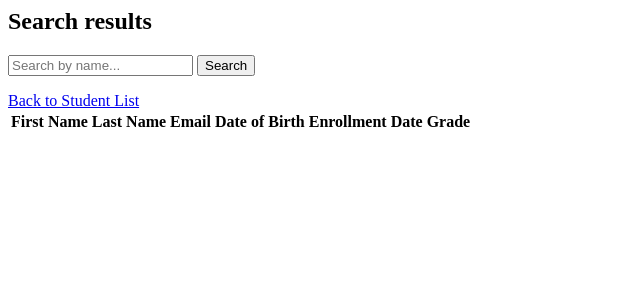
After one commit to IanYuan00/GNG5300_FullStackDevelopment, a Django app: page /student/search/ in a window 1280 px wide. The commit adds this page. Shown: the top 300 px of the page, without its empty margins (0-640 px from the left). Run offline with Django 4.2, Linux system fonts and the light colour scheme; lists and menus that the app fills with data are empty.

Commit message:
Search functionality

```diff
--- /dev/null
+++ b/student_management/student/templates/student/search.html
@@ -0,0 +1,43 @@
+{% block title %}
+<h2>Search results</h2>
+{% endblock %}
+
+{% block content %}
+<form method="GET" action="{% url 'student_search' %}">
+    <input type="text" name="q" placeholder="Search by name..." />
+    <button type="submit">Search</button>
+</form>
+
+<!-- Display error message if no students found and search query exists -->
+{% if query and not students %}
+<p style="color: red;">No students found matching "{{ query }}".</p>
+{% endif %}
+
+<!-- Display student detail -->
+{% block student %}
+<table>
+    <thead>
+        <tr>
+            <th>First Name</th>
+            <th>Last Name</th>
+            <th>Email</th>
+            <th>Date of Birth</th>
+            <th>Enrollment Date</th>
+            <th>Grade</th>
+        </tr>
+    </thead>
+    {% for student in students %}
+    <tbody>
+        <tr>
+            <td>{{ student.first_name }}</td>
+            <td>{{ student.last_name }}</td>
+            <td>{{ student.email }}</td>
+            <td>{{ student.date_of_birth }}</td>
+            <td>{{ student.enrollment_date }}</td>
+            <td>{{ student.grade }}</td>
+        </tr>
+    </tbody>
+    {% endfor %}
+    {% endblock %}
+    <a href="{% url 'student_index' %}">Back to Student List</a>
+    {% endblock %}
--- a/student_management/student/urls.py
+++ b/student_management/student/urls.py
@@ -9,6 +9,7 @@ urlpatterns = [
     path("student/add/", views.student_add, name="student_add"),
     path("student/<int:pk>/edit/", views.student_edit, name="student_edit"),
     path("student/<int:pk>/delete/", views.student_delete, name="student_delete"),
+    path("student/search/", views.student_search, name="student_search"),
 
     #Authentication
     path('login/', auth_views.LoginView.as_view(template_name='registration/login.html'), name='login'),
--- a/student_management/student/views.py
+++ b/student_management/student/views.py
@@ -7,7 +7,10 @@ from django.contrib.auth.decorators import login_required
 #DIsplay a list of all students
 def student_index(request):
     students = Student.objects.all().order_by('last_name')
-    return render(request, 'student/index.html', {'students': students})
+    query = request.GET.get('q')  #Get the search query from the request
+    if query:
+        students = students.filter(first_name__icontains=query)
+    return render(request, 'student/index.html', {'students': students, 'query': query})
 
 #Display the details of a single student
 def student_detail(request, pk):
@@ -49,3 +52,10 @@ def student_delete(request, pk):
         student.delete()
         return redirect('student_index')
     return render(request, 'student/delete.html', {'student': student})
+
+def student_search(request):
+    query = request.GET.get('q')  #Get the search query from the request
+    students = None
+    if query:
+        students = Student.objects.filter(first_name__icontains=query) | Student.objects.filter(last_name__icontains=query)
+    return render(request, 'student/search.html', {'students': students, 'query': query})
```
Also changed, not shown: student_management/student/templates/student/index.html (+7 -0 lines).
